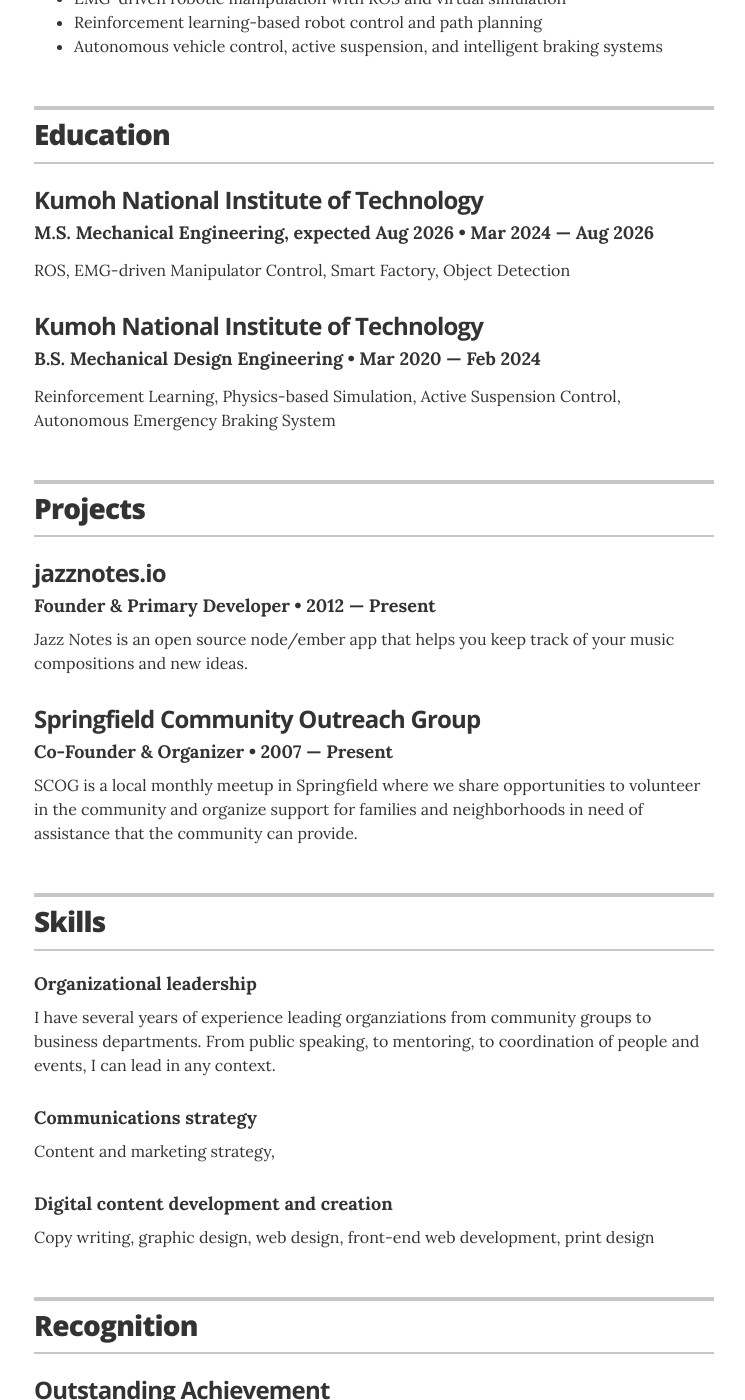
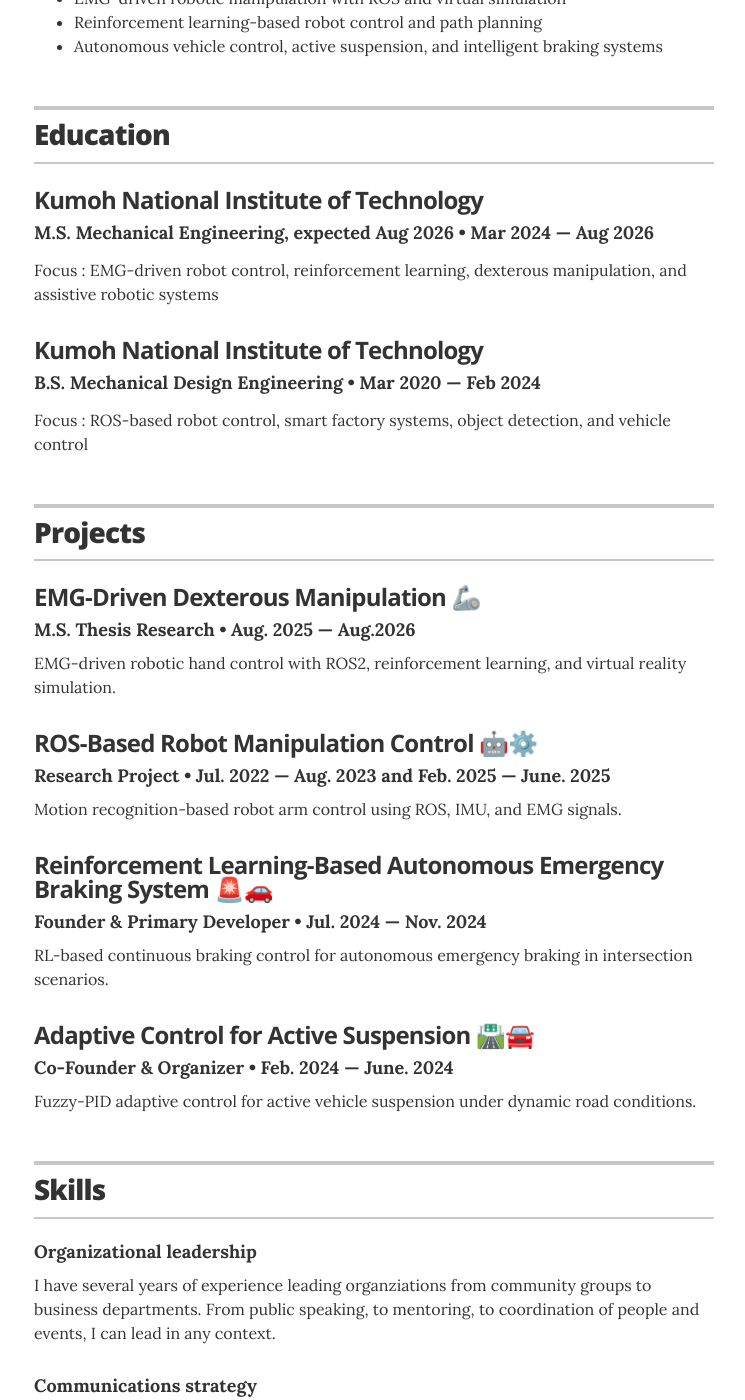
Before and after one commit to JEONGSE0/JEONGSE0.github.io, a Jekyll site: the page built from index.html, in a window 1280 px wide and 1400 px high, scrolled down 1282 px. Shown: the whole window, without its empty margins (266-1011 px from the left). Built offline with Jekyll 4.4.1, drawn with Linux system fonts in a browser that asks for light colours; some of the changed text lies outside the part shown.

Commit message:
Changes to be committed: 	modified:   _data/education.yml 	modified:   _data/experience.yml 	modified:   _data/interests.yml 	modified:   _data/projects.yml

```diff
--- a/_data/education.yml
+++ b/_data/education.yml
@@ -2,9 +2,9 @@
 - degree: M.S. Mechanical Engineering, expected Aug 2026
   uni: Kumoh National Institute of Technology
   year: Mar 2024 &mdash; Aug 2026
-  summary: ROS, EMG-driven Manipulator Control, Smart Factory, Object Detection
+  summary: "Focus : EMG-driven robot control, reinforcement learning, dexterous manipulation, and assistive robotic systems"
 
 - degree: B.S. Mechanical Design Engineering
   uni: Kumoh National Institute of Technology
   year: Mar 2020 &mdash; Feb 2024
-  summary: Reinforcement Learning, Physics-based Simulation, Active Suspension Control, Autonomous Emergency Braking System
+  summary: "Focus : ROS-based robot control, smart factory systems, object detection, and vehicle control"
--- a/_data/experience.yml
+++ b/_data/experience.yml
@@ -1,12 +1,12 @@
 # Jobs
 # VP of Global Communications
-- company: Bio-Interfaced Translational Nanoengineering Group, Georgia Tech
+- company: Bio-Interfaced Translational Nanoengineering Group, Georgia Tech 🐝
   position: International Visiting Researcher
   duration: Aug. 2025 &mdash; Feb. 2026
   summary: Worked on biosignal-driven human-robot interaction using AI-powered EMG patches and reinforcement learning-based robotic hand control in virtual environments.	<ul class="resume-item-list"><li>EMG-driven dexterous manipulation in a virtual reality environmen </li><li> Biosignal-based robotic hand control for assistive robotic applications </li><li> Human-robot interaction using advanced EMG sensing</li></ul>
 
 # Director of Digital Stratgy
-- company: AI & Autonomous System Lab, Kumoh National Institute of Technology
+- company: AI & Autonomous System Lab, <br>Kumoh National Institute of Technology 💧
   position: Undergraduate and M.S. Researcher
   duration:  Jan. 2022 &mdash; Aug. 2026
   summary: Developed robotic and control systems across EMG-driven manipulation, ROS-based robot integration, reinforcement learning simulation, and autonomous vehicle control. <ul class="resume-item-list"><li> EMG-driven robotic manipulation with ROS and virtual simulation </li><li> Reinforcement learning-based robot control and path planning </li><li>  Autonomous vehicle control, active suspension, and intelligent braking systems </li></ul>
--- a/_data/interests.yml
+++ b/_data/interests.yml
@@ -1,7 +1,6 @@
 # Interests
-- description: Wearable robotics
-- description: Exoskeleton control
-- description: EMG-driven robotic control
+- description: Wearable robotics for rehabilitation and assistance
+- description: Exoskeleton and exosuit control
 - description: Biosignal-based human-robot interaction
-- description: Physics-based simulation
-- description: Reinforcement learning
+- description: Reinforcement learning for assistive robotic systems
+- description: Physics-based simulation for robot learning
--- a/_data/projects.yml
+++ b/_data/projects.yml
@@ -2,15 +2,32 @@
 # uncomment the urls if you wish to display them, and add your own URL
 
 # jazznotes.io
-- project: jazznotes.io
-  role: Founder & Primary Developer
-  duration: 2012 &mdash; Present
+- project: EMG-Driven Dexterous Manipulation 🦾
+  role: M.S. Thesis Research
+  duration: Aug. 2025 &mdash; Aug.2026
   # url: "#"
-  description: Jazz Notes is an open source node/ember app that helps you keep track of your music compositions and new ideas.
+  description: EMG-driven robotic hand control with ROS2, reinforcement learning, and virtual reality simulation.<br>
+
 
 # Springfield Community Outreach Group
-- project: Springfield Community Outreach Group
+- project: ROS-Based Robot Manipulation Control 🤖⚙️
+  role: Research Project
+  duration: Jul. 2022 &mdash; Aug. 2023 and Feb. 2025 &mdash; June. 2025
+  # url: "#"
+  description: Motion recognition-based robot arm control using ROS, IMU, and EMG signals.<br>
+
+
+# jazznotes.io
+- project: Reinforcement Learning-Based Autonomous Emergency Braking System 🚨🚗
+  role: Founder & Primary Developer
+  duration: Jul. 2024 &mdash; Nov. 2024
+  # url: "#"
+  description: RL-based continuous braking control for autonomous emergency braking in intersection scenarios.<br>
+
+
+# Springfield Community Outreach Group
+- project: Adaptive Control for Active Suspension 🛣️🚘
   role: Co-Founder & Organizer
-  duration: 2007 &mdash; Present
+  duration: Feb. 2024 &mdash; June. 2024
   # url: "#"
-  description: SCOG is a local monthly meetup in Springfield where we share opportunities to volunteer in the community and organize support for families and neighborhoods in need of assistance that the community can provide.
+  description: Fuzzy-PID adaptive control for active vehicle suspension under dynamic road conditions.<br>
```
